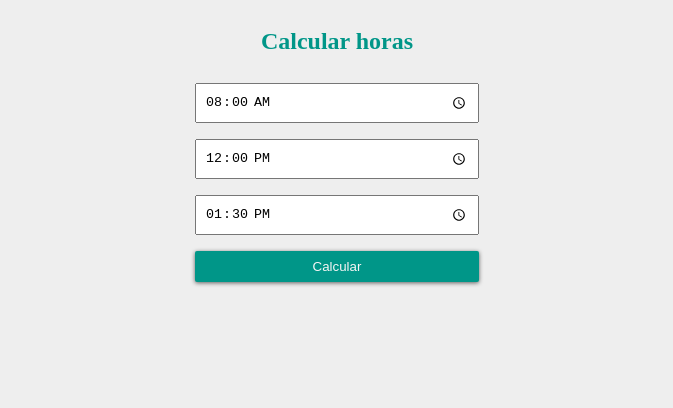
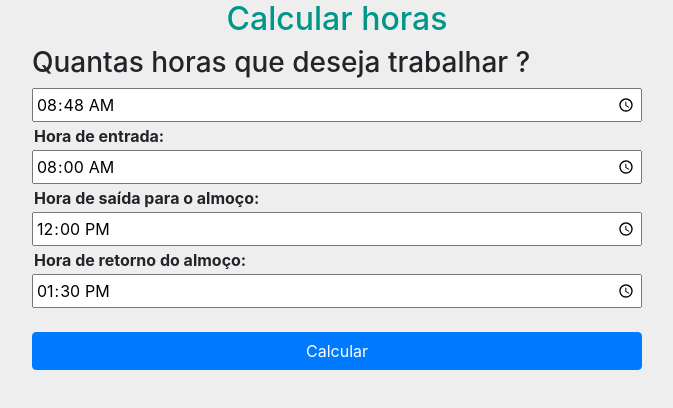
Before and after one commit to sbvorpagel/hours, a plain HTML site: page index.html in a window 1280 px wide. Shown: the whole page, without its empty margins (303-976 px from the left). Drawn offline with nearby package versions, Linux system fonts and the light colour scheme.

Commit message:
Atualizado arquivo.

```diff
--- a/index.html
+++ b/index.html
@@ -4,18 +4,94 @@
     <meta charset="UTF-8">
     <meta name="viewport" content="width=device-width, initial-scale=1.0">
     <meta http-equiv="X-UA-Compatible" content="ie=edge">
-    <link rel="stylesheet" type="text/css" href="style.css">
+	<link rel="stylesheet" href="https://maxcdn.bootstrapcdn.com/bootstrap/4.0.0/css/bootstrap.min.css" integrity="sha384-Gn5384xqQ1aoWXA+058RXPxPg6fy4IWvTNh0E263XmFcJlSAwiGgFAW/dAiS6JXm" crossorigin="anonymous">
+<script src="https://code.jquery.com/jquery-3.2.1.slim.min.js" integrity="sha384-KJ3o2DKtIkvYIK3UENzmM7KCkRr/rE9/Qpg6aAZGJwFDMVNA/GpGFF93hXpG5KkN" crossorigin="anonymous"></script>
+<script src="https://cdnjs.cloudflare.com/ajax/libs/popper.js/1.12.9/umd/popper.min.js" integrity="sha384-ApNbgh9B+Y1QKtv3Rn7W3mgPxhU9K/ScQsAP7hUibX39j7fakFPskvXusvfa0b4Q" crossorigin="anonymous"></script>
+<script src="https://maxcdn.bootstrapcdn.com/bootstrap/4.0.0/js/bootstrap.min.js" integrity="sha384-JZR6Spejh4U02d8jOt6vLEHfe/JQGiRRSQQxSfFWpi1MquVdAyjUar5+76PVCmYl" crossorigin="anonymous"></script>
+
     <title>Document</title>
+	<style>
+		body {
+			display: flex;
+			justify-content: center;
+			background-color: #EEEEEE;
+		}
+
+		h2 {
+			align-self: center;
+			color: #009688;
+		}
+
+		h4 {
+			align-self: center;
+			color: #009688;
+		}
+
+		b {
+			margin: 2px;
+		}
+
+		.container {
+			width: 50%;
+			display: flex;
+			flex-direction: column;
+			justify-content: center;
+		}
+
+		.time {
+			padding: 2px;
+		}
+
+		.button {
+			background-color: #009688;
+			color: #F5F5F5;
+			padding: 8px;
+			border-width: 0;
+			outline: none;
+			border-radius: 2px;
+			box-shadow: 0 1px 4px rgba(0, 0, 0, .6);
+			transition: background-color .3s;
+		}
+
+	</style>
 </head>
 <body>
     <div class="container">
         <h2>Calcular horas</h2>
-        <input class="time" id="hh1" type="time" value="08:00">
-        <input class="time" id="hh2" type="time" value="12:00">
-        <input class="time" id="hh3" type="time" value="13:30">
-        <input class="button" type="button" onclick="time()" value="Calcular">
-        <br/>
-        <div class="box" id="resultado" />
+		<h3>Quantas horas que deseja trabalhar ?</h3>
+
+		<input class="time" id="quantidadeDeHoras" type="time" value="08:48">
+		<b>Hora de entrada: </b>
+		<input class="time" id="horaEntrada" type="time" value="08:00">
+		<b>Hora de saída para o almoço: </b>
+		<input class="time" id="horaSaidaAlmoco" type="time" value="12:00">
+		<b>Hora de retorno do almoço: </b>
+        <input class="time" id="horaRetornoAlmoco" type="time" value="13:30">
+		<br>
+
+
+
+		<!-- Button trigger modal -->
+		<button type="button" class="btn btn-primary" data-toggle="modal" data-target="#exampleModal" onclick="time()">
+		  Calcular
+		</button>
+
+		<!-- Modal -->
+		<div class="modal fade" id="exampleModal" tabindex="-1" role="dialog" aria-labelledby="exampleModalLabel" aria-hidden="true">
+		  <div class="modal-dialog" role="document">
+			<div class="modal-content">
+			  <div class="modal-header">
+				<h2 class="modal-title" id="exampleModalLabel">Alegria :D</h2>
+				<button type="button" class="close" data-dismiss="modal" aria-label="Close">
+				  <span aria-hidden="true">&times;</span>
+				</button>
+			  </div>
+			  <div id="resultado" />
+			</div>
+		  </div>
+		</div>
+
+
     </div>
 </body>
 <script>
@@ -46,19 +122,20 @@
         return conv((t1[0]+t2[0])*60+t1[1]+t2[1]);
     };
     const time = () => {
-        const h1 = document.querySelector("#hh1").value;
-        const h2 = document.querySelector("#hh2").value;
-        const h3 = document.querySelector("#hh3").value;
+        const horaEntrada = document.querySelector("#horaEntrada").value;
+        const horaSaidaAlmoco = document.querySelector("#horaSaidaAlmoco").value;
+        const horaRetornoAlmoco = document.querySelector("#horaRetornoAlmoco").value;
+		const quantidadeDeHoras = document.querySelector("#quantidadeDeHoras").value;
 
-        const f = sub(h2, h1); //MANHA
+        const f = sub(horaSaidaAlmoco, horaEntrada); //MANHA
         const now = new Date();
-        const h4 = now.getHours()+":"+now.getMinutes();
-        const f2 = sub(h4, h3); //TARDE
-        const falta = sub('8:48', add(f2, f));
+        const horasAgora = now.getHours()+":"+now.getMinutes();
+        const f2 = sub(horasAgora, horaRetornoAlmoco); //TARDE
+        const falta = sub(quantidadeDeHoras, add(f2, f));
 
-        const str = `Trabalhado: ${f} hh:mm <br />
+        const str = `<h4>Trabalhado: ${f} hh:mm <br />
         Falta: ${falta} hh:mm  <br />
-        Tchau: ${add(sub('8:38', f), h3)} hh:mm`
+        Tchau: ${add(sub(quantidadeDeHoras, f), horaRetornoAlmoco)} hh:mm </h4>`;
         document.querySelector("#resultado").innerHTML = str;
     }
 </script>
```
